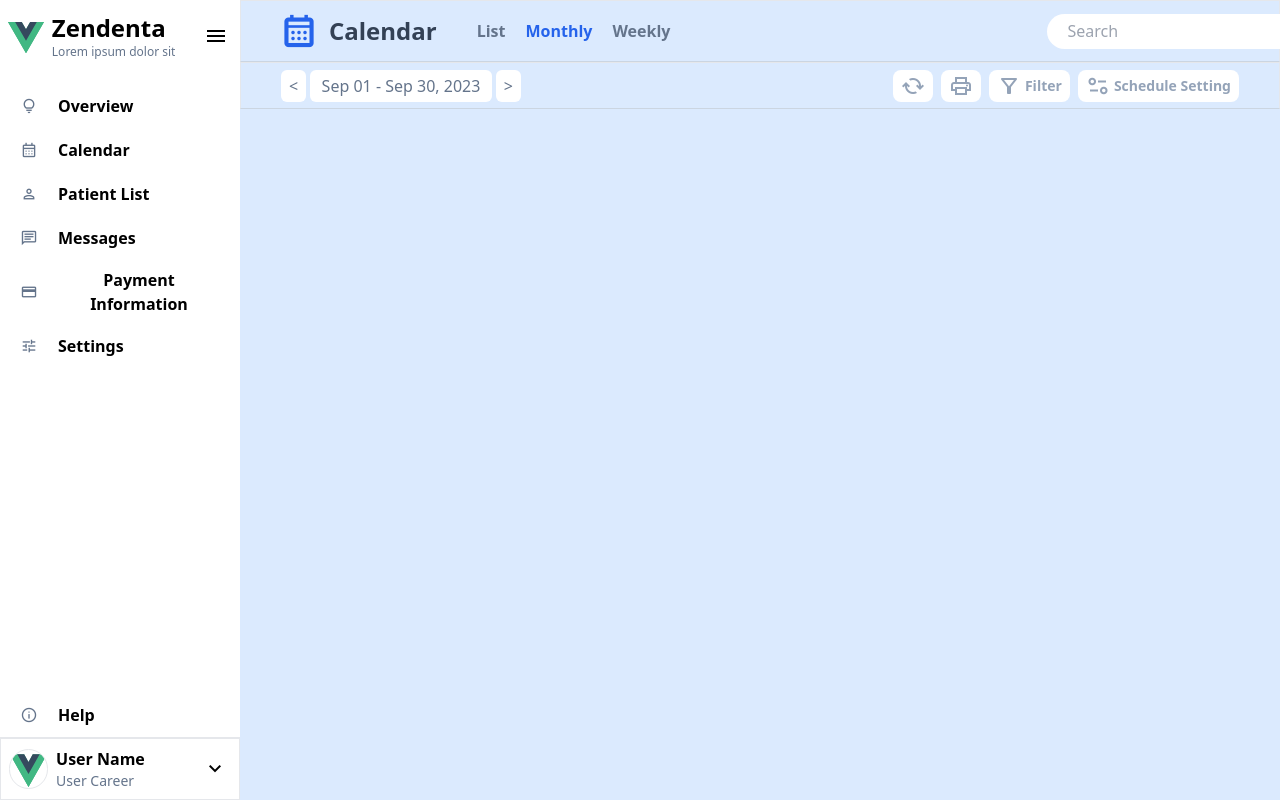
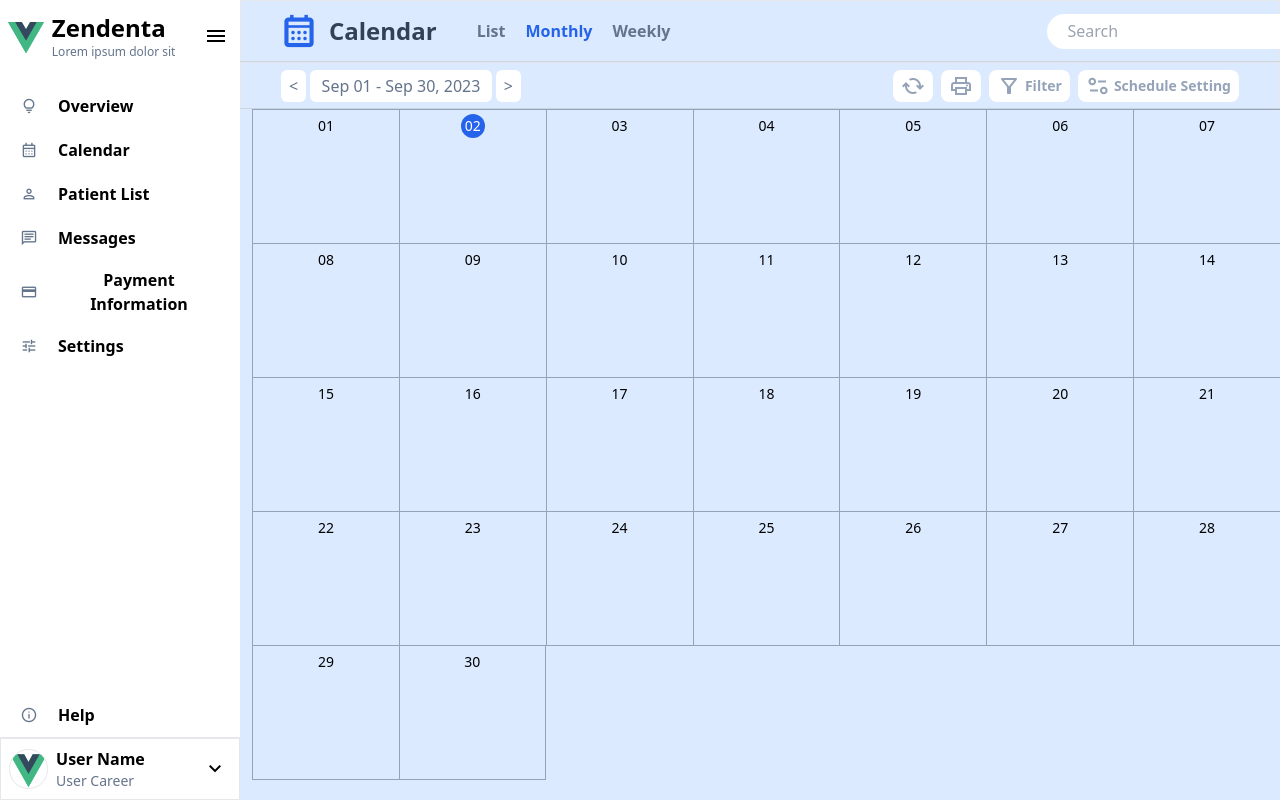
Before and after one commit to rekredhead/Calendar-App-VueJS, a Vue app: page / in a window 1280 px wide. Shown: the top 800 px of the page. Built offline with nearby package versions, Linux system fonts and the light colour scheme.

Commit message:
Created simple MonthlyView and able to get prev and next months. Does not contain appointments

```diff
--- a/src/components/Main-components/MonthlyView.vue
+++ b/src/components/Main-components/MonthlyView.vue
@@ -1,7 +1,33 @@
 <script setup lang="ts">
+import { eachDayOfInterval, isSameDay, startOfToday, format } from 'date-fns';
+import { PropType, computed } from 'vue';
+import { Appointment } from '../types';
+
+const props = defineProps({
+   appointments: Array as PropType<Appointment[]>,
+   selectedDateStart: Date,
+   selectedDateEnd: Date,
+   openSidePanel: Function
+});
+
+const currentDate = startOfToday();
+const daysOfMonth = computed(() => eachDayOfInterval({
+   start: props.selectedDateStart!,
+   end: props.selectedDateEnd!
+}));
 </script>
 
 <template>
    <main class="flex flex-col h-[86%] pl-3">
+      <div class="grid grid-cols-7 h-full border-t border-slate-400">
+         <div
+            v-for="dayOfMonth in daysOfMonth"
+            class="flex flex-col p-1 text-sm border-l border-b border-slate-400 last:border-r"
+         >
+            <div class="flex justify-center">
+               <p class="flex justify-center items-center h-6 w-6 rounded-full" :class="{ 'text-white bg-blue-600': isSameDay(dayOfMonth, currentDate)}">{{ format(dayOfMonth, 'dd') }}</p>
+            </div>
+         </div>
+      </div>
    </main>
 </template>
--- a/src/components/Main.vue
+++ b/src/components/Main.vue
@@ -43,8 +43,9 @@ const getPreviousDate = () => {
    switch (mode.value) {
       case modes[1]:
          // Get previous month
+         const endOfSelectedMonth = add(selectedDateEnd.value, { months: -1 });
          selectedDateStart.value = add(selectedDateStart.value, { months: -1 });
-         selectedDateEnd.value = add(selectedDateEnd.value, { months: -1 });
+         selectedDateEnd.value = endOfMonth(endOfSelectedMonth);
          break;
       case modes[2]:
          // Get previous week
@@ -57,8 +58,9 @@ const getNextDate = () => {
    switch (mode.value) {
       case modes[1]:
          // Get next month
+         const endOfSelectedMonth = add(selectedDateEnd.value, { months: 1 });
          selectedDateStart.value = add(selectedDateStart.value, { months: 1 });
-         selectedDateEnd.value = add(selectedDateEnd.value, { months: 1 });
+         selectedDateEnd.value = endOfMonth(endOfSelectedMonth);
          break;
       case modes[2]:
          // Get next week
```
